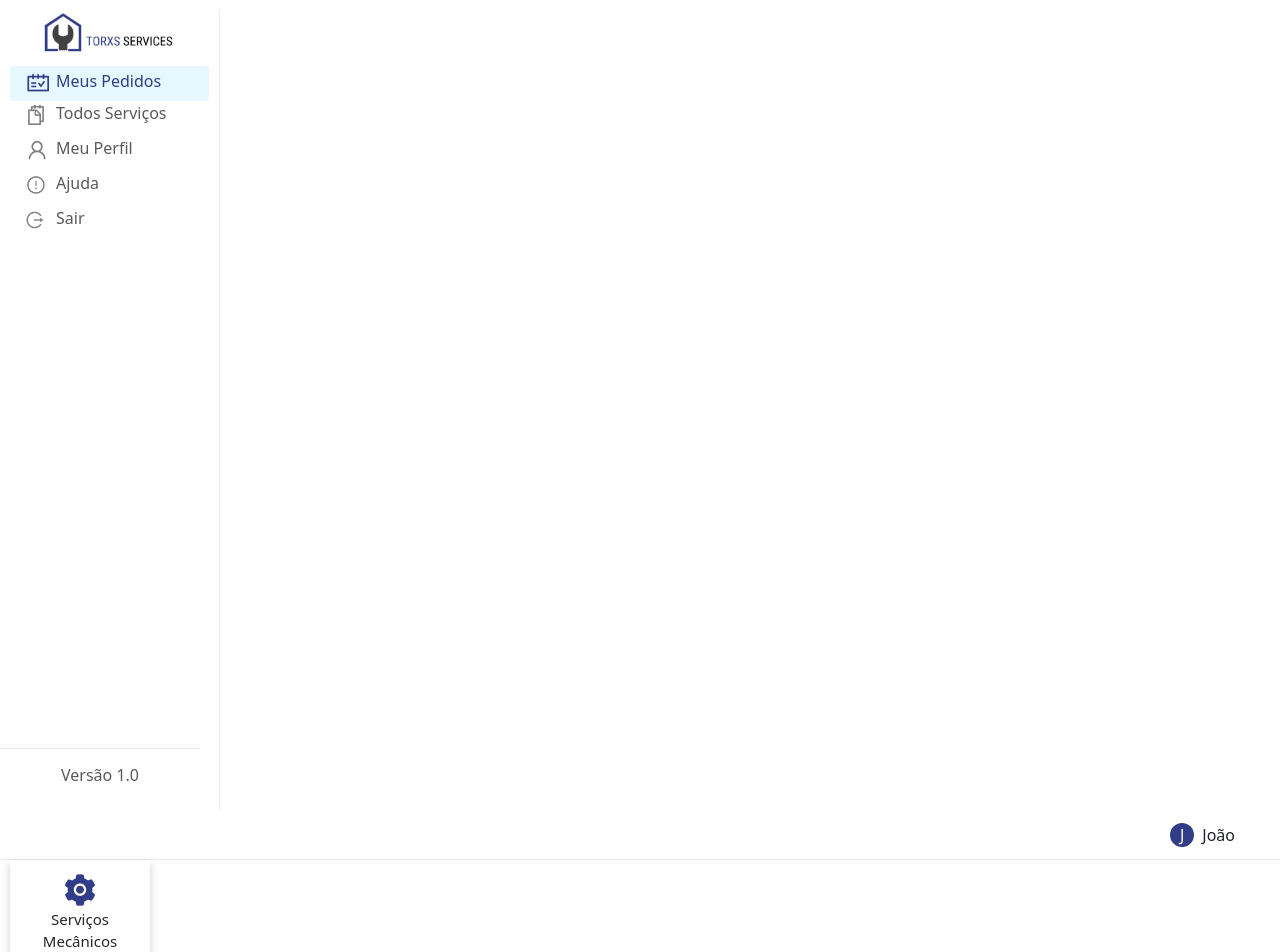
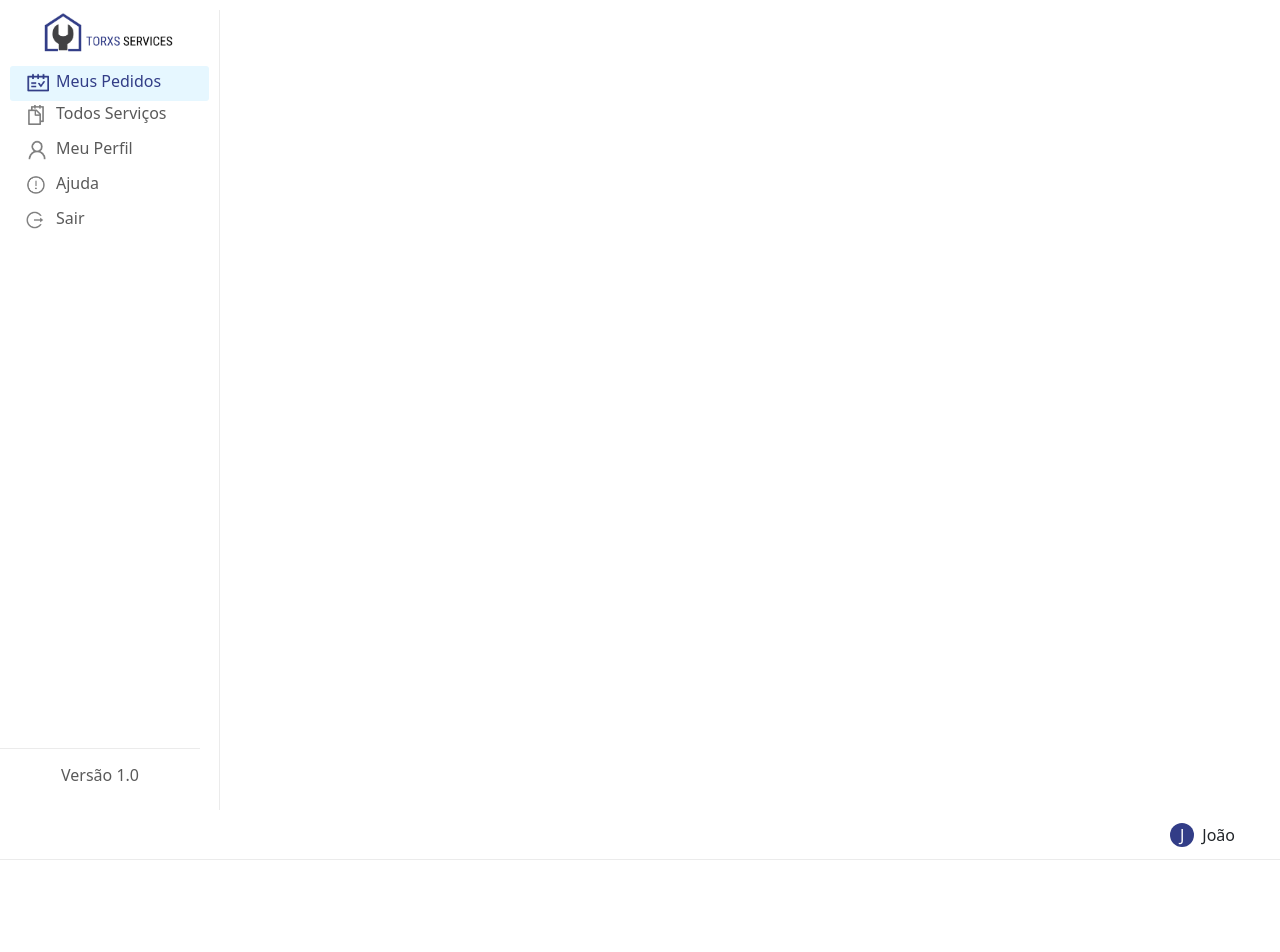
Before and after one commit to SnowGray24/DomesticGeneralServices, a React (Create React App) app: page /MeusPedidos in a window 1280 px wide. Shown: the top 952 px of the page. After the commit the page ends 860 px from the top, so only its background shows below. Built offline with nearby package versions, Linux system fonts and the light colour scheme.

Commit message:
Retirado componente chamando para teste

```diff
--- a/src/HomePageContratante.js
+++ b/src/HomePageContratante.js
@@ -5,7 +5,6 @@ import perfil from './img/icones/perfil.PNG';
 import ajuda from './img/icones/ajuda.PNG';
 import sair from './img/icones/sair.PNG';
 import Header from './components/Header';
-import CardCategorias from './components/CardCategorias';
 
 function HomePageContratante () {
 
@@ -41,7 +40,6 @@ function HomePageContratante () {
         <>
             <MenuVertical options={Options}/>
             <Header letraPerfil="J" nome="João"/>
-            <CardCategorias/>
        </>
     )
 }
```
